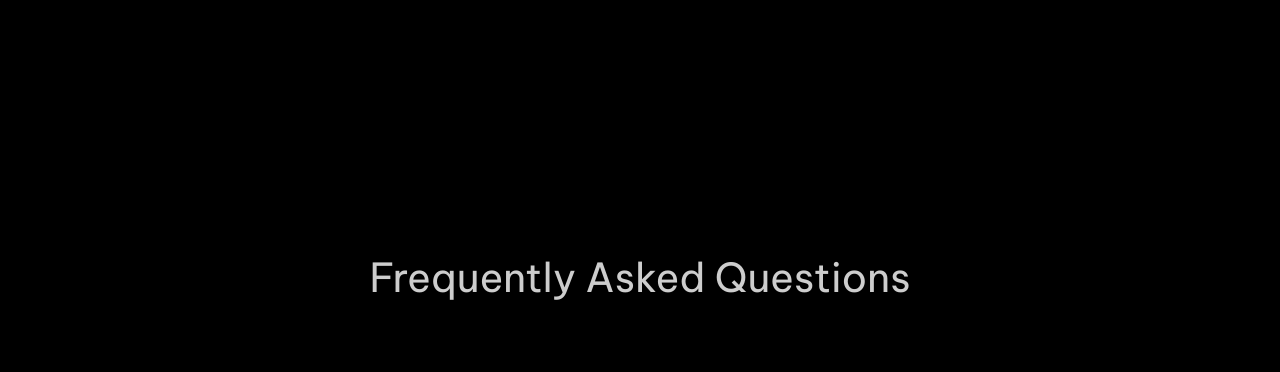
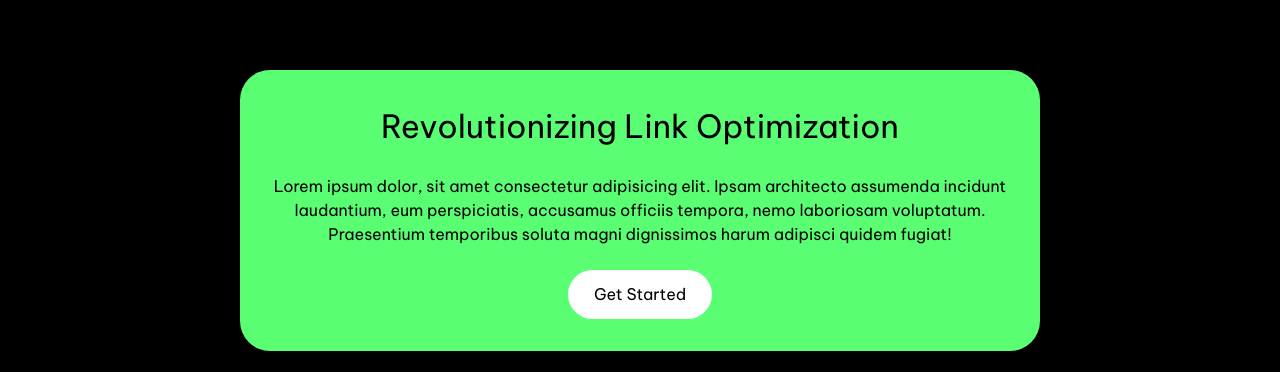
Before and after one commit to alialaba/shortlyurl-web, a React (Vite) app: page / in a window 1280 px wide. Shown: the part 1864-2236 px from the top of the page. Built offline with nearby package versions, Linux system fonts and the light colour scheme.

Commit message:
style card action

```diff
--- /dev/null
+++ b/src/components/ActionCard.jsx
@@ -0,0 +1,14 @@
+import Button from "./Button";
+export default function ActionCard(){
+    return(
+        <div className="card-cta stack">
+            <h2 className="card-cta__title">Revolutionizing Link Optimization</h2>
+            <p className="card-cta__text">Lorem ipsum dolor, sit amet consectetur adipisicing elit. Ipsam architecto assumenda incidunt laudantium, eum perspiciatis, accusamus officiis tempora, nemo laboriosam voluptatum. Praesentium temporibus soluta magni dignissimos harum adipisci quidem fugiat!</p>
+
+            <div>
+                <Button className="card-cta__btn" text="Get Started"/>
+                {/* <Button className="card-cta__btn" text="Get Started"/> */}
+            </div>
+        </div>
+    );
+}
--- a/src/index.css
+++ b/src/index.css
@@ -261,6 +261,31 @@ section{
   cursor: pointer;
 }
 
+/* Card cta */
+.card-cta{
+  width: min(800px, 100%);
+  background-color: var(--clr-primary-400);
+  border-radius: 30px;
+  margin: 0 auto;
+  text-align: center;
+  color: var(--clr-neutral-900);
+  padding: 2rem;
+}
+.card-cta__title{
+  font-size: 2rem;
+}
+.card-cta__btn{
+  background-color: var(--clr-neutral-100);
+  color: var(--clr-neutral-900);
+  padding: .8rem 1.6rem;
+  border-radius: 30px;
+}
+
+.card-cta__btn:hover{
+  background-color: var(--clr-neutral-900);
+  color: var(--clr-neutral-100);
+  cursor: pointer;
+}
 /**************************/
 /* HEADER */
 /**************************/
--- a/src/pages/Home/Home.css
+++ b/src/pages/Home/Home.css
@@ -113,6 +113,7 @@
     align-items: center;
     position: relative;
     color: var(--clr-primary-300);
+    margin-bottom: 3.5em;
 }
 
 .features__title{
--- a/src/pages/Home/Home.jsx
+++ b/src/pages/Home/Home.jsx
@@ -3,6 +3,7 @@ import React, {useState, useEffect} from "react";
 import "./Home.css";
 import InlineInputBtn from "../../components/InlineInputBtn";
 import AccordionItem from "../../components/Accordion";
+import ActionCard from "../../components/ActionCard";
 // import ftImg from "../../assets/tes.png"
 
 export default function Home(props){
@@ -113,8 +114,15 @@ export default function Home(props){
 
             </div>
 
+
+                <ActionCard/>
+
+
          </div>
+
         </section>
+
+
 
         {/* FAQ SECTION */}
         <section className="faq-section">
```
Also changed, not shown: 1 other file (tests, documents, lock files or other folders).
